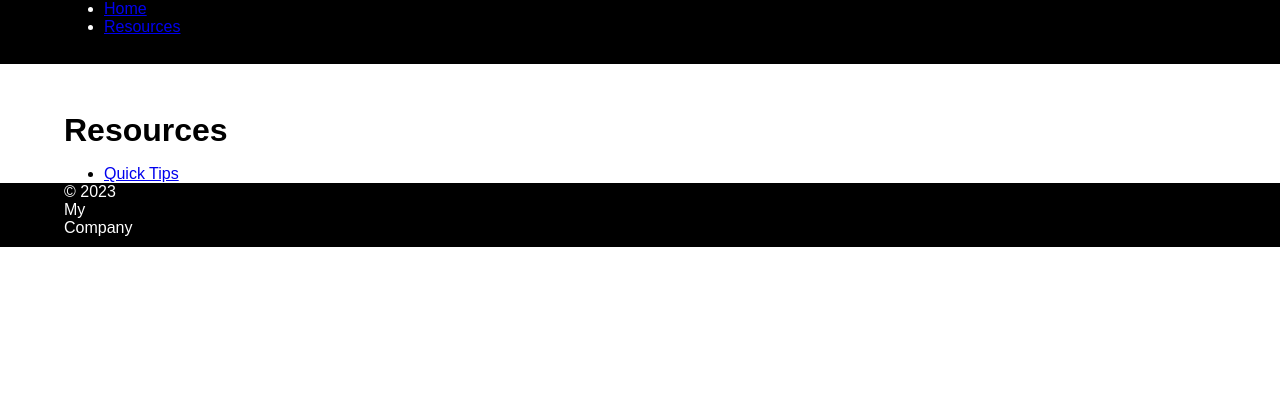
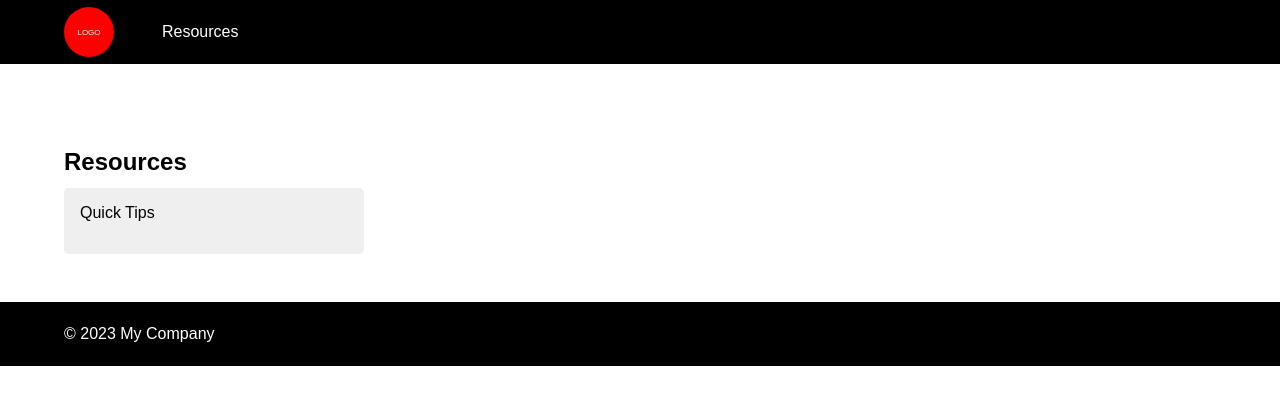
Before and after one commit to NotDefinedTech/11ty-resource-site, an Eleventy site: page resources.html in a window 1280 px wide. Built offline with nearby package versions, Linux system fonts and the light colour scheme; Eleventy itself is replaced by a stand-in of ours; files that its build step writes are made by us from their sources.

Commit message:
Styles and some structure changes for nav, layout, links. Livestream July 29, 2023.

```diff
--- a/_includes/base.html
+++ b/_includes/base.html
@@ -10,8 +10,15 @@
 
 </head>
 <body>
-    <nav>
+    <nav id="header-nav">
         <a href="#main" class="skip visually-hidden">Skip to main content</a>
+
+        <div class="navbar">
+            <a href="/">
+                <div class="brand">
+                    <div style="background:red; border-radius: 50px; width: 50px; height: 50px; font-size: 8px; display: flex; justify-content: center; align-items: center;">LOGO</div>
+                </div>
+            </a>
             <ul>
                 {% for page in collections.all %}
                     {% if page.data.navigation %}
@@ -19,6 +26,7 @@
                     {% endif %}
                 {% endfor %}
             </ul>
+        </div>
     </nav>
 
 
@@ -29,7 +37,7 @@
     </div>
 
     <footer>
-        <div class="container">
+        <div class="legal">
             &copy; 2023 My Company
         </div>
     </footer>
--- a/index.html
+++ b/index.html
@@ -1,10 +1,8 @@
 ---
 layout: base.html
 title: Templatize Email
-navigation: Home
-navOrder: 1
 ---
-
+<header>
   <h1>My Resources</h1>
   <div class="card-grid">
   {% assign topTips = collections.tips | slice: 0, 3 %}
@@ -14,8 +12,9 @@ navOrder: 1
   </div>
 
   <a href="#" class="btn-primary">Normal Link&nbsp;&rsaquo;</a>
-<button class="btn-secondary">Button&nbsp;&rsaquo;</button>
+</header>
 
+<section>
   <h2>Featured Tips</h2>
   <div class="card-grid">
   {% for card in collections.tips %}
@@ -24,3 +23,4 @@ navOrder: 1
     {% endif %}
   {% endfor %}
   </div>
+</section>
--- a/resources.html
+++ b/resources.html
@@ -3,13 +3,16 @@ layout: base.html
 title: Resources
 permalink: /resources/
 navigation: Resources
-navOrder: 2
+navOrder: 1
 ---
-
+<section>
     <h1>Resources</h1>
 
+    <nav class="nav-sidebar">
         <ul>
             {% for page in collections.resource %}
             <li><a href="{{ page.url }}">{{ page.data.title }}</a></li>
             {% endfor %}
         </ul>
+    </nav>
+</section>
--- a/static/css/abstracts/_base.scss
+++ b/static/css/abstracts/_base.scss
@@ -25,15 +25,29 @@ body {
     top: 0;
     transition: all .35s;
 }
-
+a {
+    color: currentColor;
+    text-decoration: none;
+    transition: all .15s ease-in;
+    &:hover {
+        color: blue;
+    }
+}
 img {
     max-width: 100%;
     display: block;
 }
+pre {
+    white-space: break-spaces;
+    background-color: black;
+    padding: 1rem;
+}
+pre, code {
+    color: white;
+    // background-color: black;
+    // padding: 1rem;
+    word-break: break-all;
+    position: relative;
+    border-radius: 6px;
 
-pre, code {
-    background-color: black;
-    color: white;
-    padding: 1rem;
-    border-radius: 6px;
 }
--- a/static/css/abstracts/_mixins.scss
+++ b/static/css/abstracts/_mixins.scss
@@ -1,16 +1,16 @@
 // https://stackoverflow.com/questions/7539125/can-i-target-all-h-tags-with-a-single-selector
 
-// @mixin headings {
-//     h1, h2, h3,
-//     h4, h5, h6 {
-//         @content;
-//     }
-// }
+@mixin headings {
+    h1, h2, h3,
+    h4, h5, h6 {
+        @content;
+    }
+}
 // --------------
 
 // https://stackoverflow.com/questions/7539125/can-i-target-all-h-tags-with-a-single-selector
 
-h1, h2, h3,
-h4, h5, h6 {
-    @extend %headings !optional;
-}
+// h1, h2, h3,
+// h4, h5, h6 {
+//     @extend %headings !optional;
+// }
--- a/static/css/components/_cards.scss
+++ b/static/css/components/_cards.scss
@@ -1,3 +1,5 @@
+@use '../abstracts/mixins' as mixin;
+
 .card {
     border: 1px solid black;
     border-radius: 6px;
@@ -10,7 +12,10 @@
         padding: 1rem;
     }
 
-    h1, h2, h3, h4, h5, h6 {
+    @include mixin.headings {
         padding-top: 0;
     }
+    // h1, h2, h3, h4, h5, h6 {
+    //     padding-top: 0;
+    // }
 }
--- a/static/css/layout/_grid.scss
+++ b/static/css/layout/_grid.scss
@@ -1,6 +1,26 @@
 body {
     display: grid;
     grid-template-rows: 4rem 1fr 4rem;
+}
+nav {
+    & ul {
+        padding: 0;
+        & li {
+            list-style: none;
+        }
+    }
+    &.nav-sidebar {
+        display: flex;
+        flex-direction: column;
+        color: black;
+        background-color: #efefef;
+        max-width: 300px;
+        padding: 1rem;
+        border-radius: 5px;
+        & li {
+            margin-bottom: 1rem;
+        }
+    }
 }
 nav, footer {
     color: white;
@@ -10,6 +30,37 @@ nav, footer {
 }
 nav > *, footer > * {
     grid-column: 2;
+}
+#header-nav {
+    & .navbar {
+        display: flex;
+        align-items: center;
+        gap: 2rem;
+    }
+    & .brand {
+        & img {
+            max-width: 50px;
+        }
+    }
+    & ul {
+        display: flex;
+        align-items: center;
+        gap: 2rem;
+
+    }
+    & li > a {
+        color: white;
+        text-decoration: none;
+        transition: all .15s ease-in;
+        padding: .5rem 1rem;
+        &:hover {
+            background-color: white;
+            color: black;
+        }
+    }
+}
+footer {
+    align-items: center;
 }
 .container {
     display: grid;
@@ -21,6 +72,11 @@ nav > *, footer > * {
 
 .card-grid {
     display: grid;
-    grid-template-columns: repeat(3, 1fr);
+    grid-template-columns: repeat(2, 1fr);
     gap: 1rem;
+    margin-bottom: 2rem;
 }
+
+header, section {
+    padding: 3rem 0;
+}
```
Also changed, not shown: static/css/styles.css, 1 other file. Lines whose indentation alone changed are shown as unchanged.
